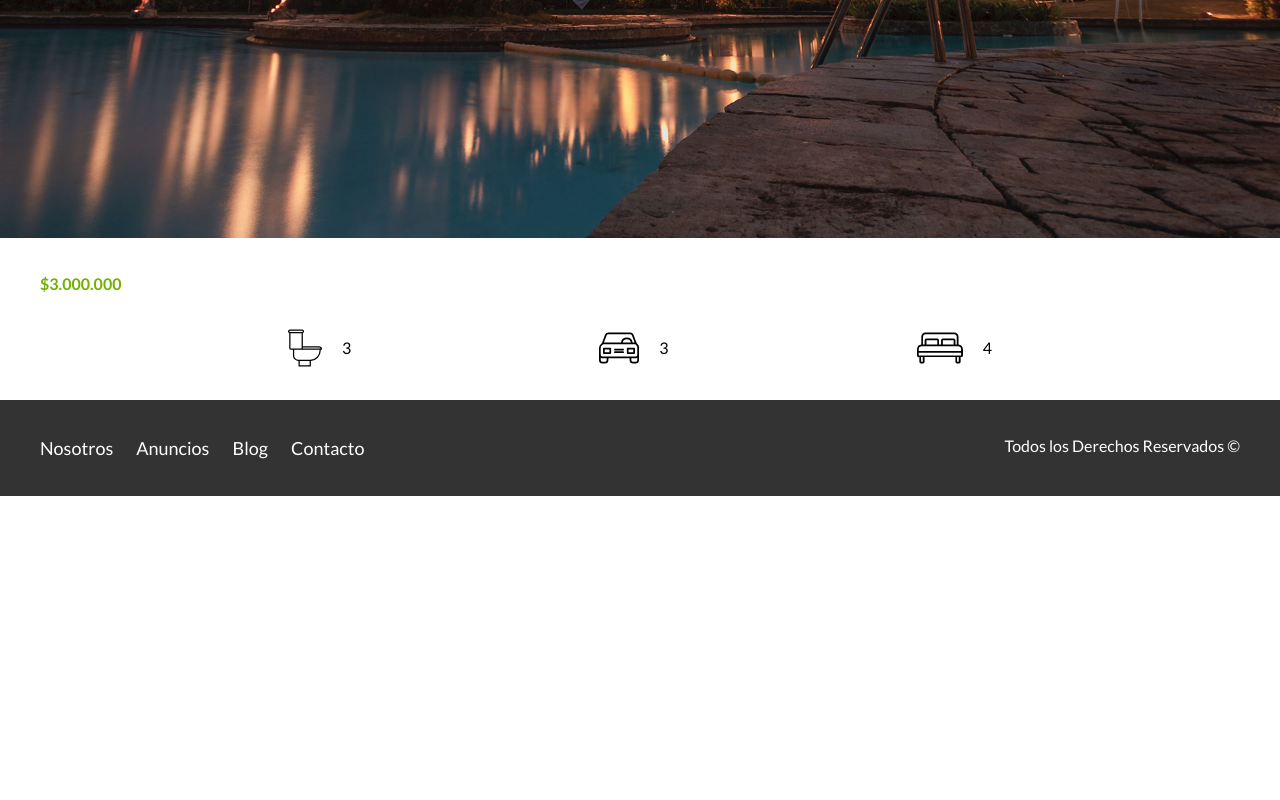
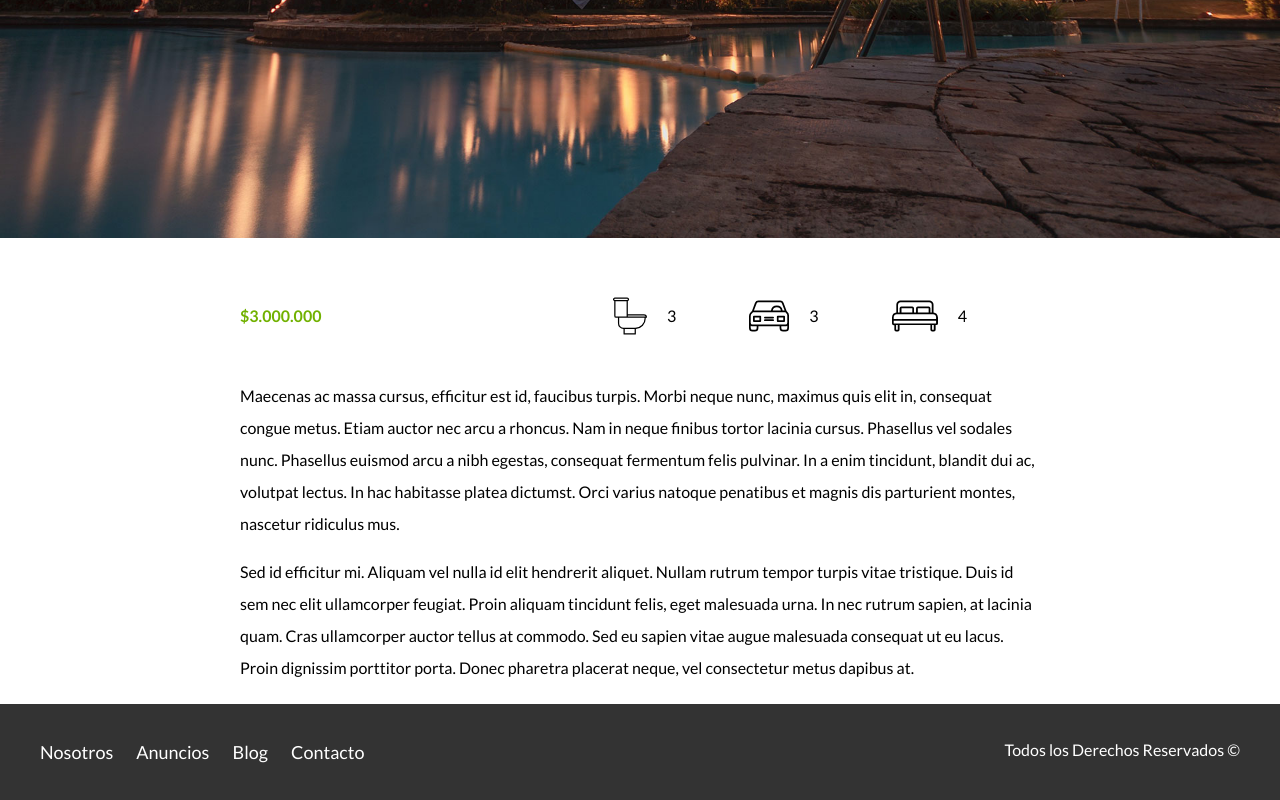
Before and after one commit to itsnou/bienesraices, a plain HTML site: page anuncio.html in a window 1280 px wide. Shown: the part 636-1436 px from the top of the page. Before the commit the page ends 1132 px from the top, so only its background shows below. Drawn offline with Linux system fonts and the light colour scheme.

Commit message:
terminando anuncio

```diff
--- a/anuncio.html
+++ b/anuncio.html
@@ -40,7 +40,9 @@
                     <p>4</p>
                 </li>
             </ul>
-        </div>
+        </div> <!--resumen de propiedad-->
+        <p>Maecenas ac massa cursus, efficitur est id, faucibus turpis. Morbi neque nunc, maximus quis elit in, consequat congue metus. Etiam auctor nec arcu a rhoncus. Nam in neque finibus tortor lacinia cursus. Phasellus vel sodales nunc. Phasellus euismod arcu a nibh egestas, consequat fermentum felis pulvinar. In a enim tincidunt, blandit dui ac, volutpat lectus. In hac habitasse platea dictumst. Orci varius natoque penatibus et magnis dis parturient montes, nascetur ridiculus mus.</p>
+        <p>Sed id efficitur mi. Aliquam vel nulla id elit hendrerit aliquet. Nullam rutrum tempor turpis vitae tristique. Duis id sem nec elit ullamcorper feugiat. Proin aliquam tincidunt felis, eget malesuada urna. In nec rutrum sapien, at lacinia quam. Cras ullamcorper auctor tellus at commodo. Sed eu sapien vitae augue malesuada consequat ut eu lacus. Proin dignissim porttitor porta. Donec pharetra placerat neque, vel consectetur metus dapibus at.</p>
     </main>
     <footer class="site-footer seccion">
         <div class="contenedor contenedor-footer">
--- a/css/styles.css
+++ b/css/styles.css
@@ -53,6 +53,9 @@ h4{
     display:block!important;
 }
 
+.contenido-centrado{
+    max-width: 800px;
+}
 /** botones **/
 .boton{
     color: white;
@@ -173,6 +176,8 @@ h4{
     padding:0;
     display:flex;
     justify-content:space-evenly;
+    max-width: 500px;
+    flex:1;
 }
 
 .iconos-caracteristicas li{
@@ -307,3 +312,11 @@ h4{
     margin: 0;
     padding: 1rem 0 3rem 0;
 }
+
+/* anuncio */
+
+.resumen-propiedad{
+    display:flex;
+    justify-content:space-between;
+    align-items: center;
+}
```
